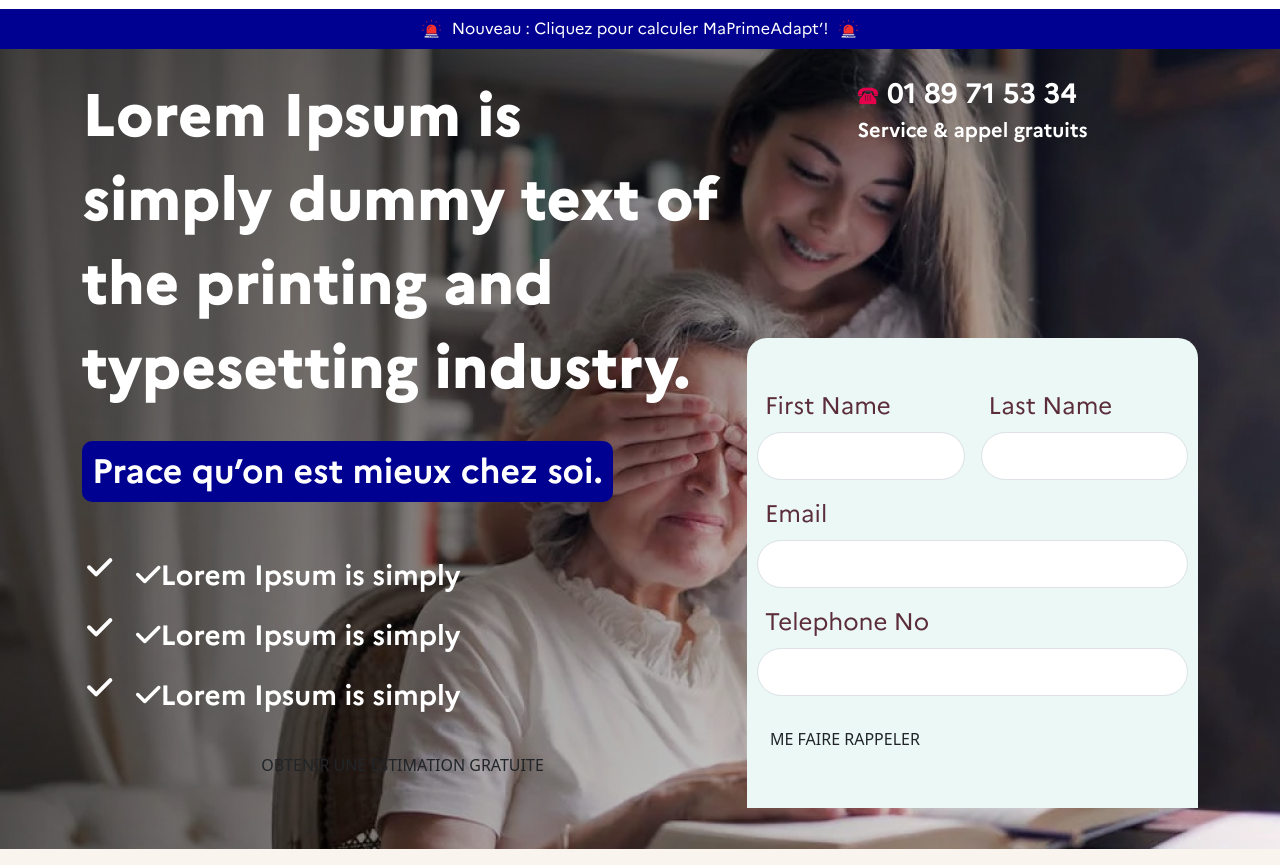
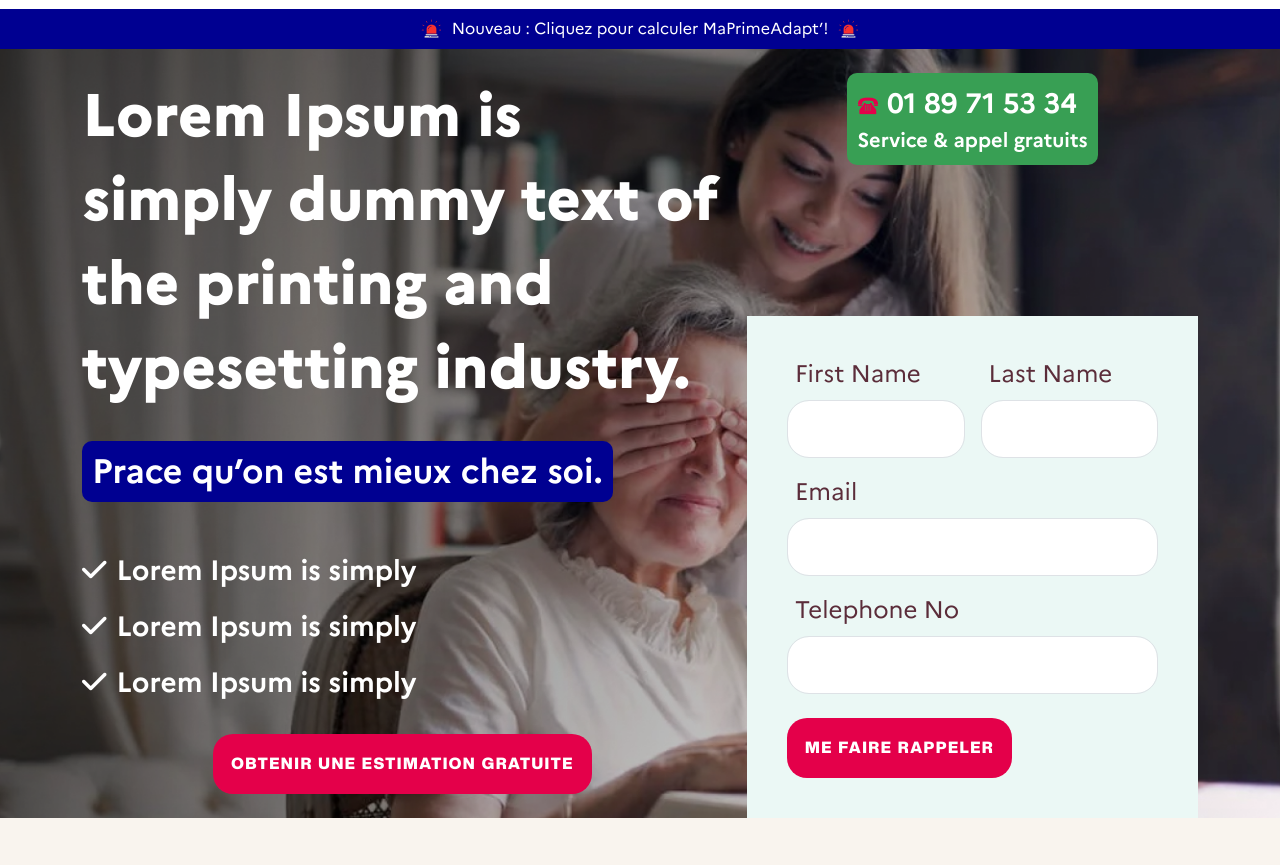
Before and after one commit to gmsakibursabbir/logiadapt, a plain HTML site: page index.html in a window 1280 px wide. Shown: the part 85-950 px from the top of the page. Drawn offline with nearby package versions, Linux system fonts and the light colour scheme.

Commit message:
Update style.css

```diff
--- a/css/style.css
+++ b/css/style.css
@@ -135,6 +135,24 @@ p {
   border-radius: 8px;
 }
 
+.text-underline{
+  text-decoration: underline;
+}
+
+.p-17{
+  background-color: var(--secondary-color);
+  color: var(--white);
+  border-radius: 20px;
+  font-family: var(--creatodisplay-black);
+  padding: 17px;
+  letter-spacing: 1.5px;
+}
+
+.p-17:hover{
+  background-color: var(--tedxt-dark);
+  color: var(--white);
+}
+
 .pink-btn {
   background-color: var(--secondary-color);
   color: var(--white);
@@ -182,7 +200,7 @@ p {
   padding-left: 20px;
 }
 
-.normal-btn{
+.normal-btn {
   padding: 0;
 }
 
@@ -208,8 +226,6 @@ p {
   font-family: var(--creatodisplay-bold);
   color: #06345d;
 }
-
-
 
 .nav-gap {
   padding: 0 20px;
@@ -241,14 +257,16 @@ p {
 
 /* === HERO START === */
 #hero {
-  width: 100%;
-  height: 800px;
   background-image: url(../images/bg.png);
   background-repeat: no-repeat;
   background-position: center;
   background-size: cover;
   background-attachment: fixed;
   color: var(--white);
+}
+
+.row-hero {
+  min-width: 800px;
 }
 
 .hero-bg {
@@ -259,23 +277,21 @@ p {
   border-radius: 10px;
 }
 
-.hero-list p {
-  margin-bottom: 5px;
+.hero-list p i {
+  padding-right: 10px;
+  padding-bottom: 14px;
 }
 
-.hero-list p::before {
-  content: url(../images/check.svg);
-  margin-top: 10px;
-  margin-right: 20px;
-  width: 40px;
+.hero-form {
+  background-color: var(--light-green);
+  padding: 40px;
+  bottom: 0;
 }
 
-.hero-form{
-  background-color: var(--light-green);
-  border-radius: 20px 20px 0 0;
-  width: 500px;
-  padding: 50px 10px;
-  bottom: 0;
+.mini-contant-hero {
+  background-color: var(--green);
+  padding: 10px;
+  border-radius: 10px;
 }
 /* === HERO END === */
 
@@ -345,7 +361,7 @@ p {
   border-top: none;
 }
 
-.prices-tap-box-content p:nth-child(4){
+.prices-tap-box-content p:nth-child(4) {
   padding-bottom: 10px;
 }
 
@@ -375,20 +391,24 @@ p {
 
 /* === SALLER START === */
 #saller {
-  width: 100%;
-  height: 350px;
   background-image: url(../images/saller.png);
   background-repeat: no-repeat;
   background-position: center;
   background-size: cover;
 }
 
+.row-saller {
+  min-height: 350px;
+}
+
 .saller-content {
   background-color: var(--white);
-  width: 600px;
-  height: 120px;
   border-radius: 10px 10px 0 0;
-  padding: 20px 30px;
+  padding: 18px 48px
+}
+
+.saller-bold{
+  font-family: var(--marianne-bold);
 }
 
 /* === SALLER END === */
@@ -454,8 +474,8 @@ p {
 input[type="text"],
 [type="email"],
 [type="tel"] {
-  border-radius: 80px !important;
-  height: 3em;
+  border-radius: 22px !important;
+  min-height: 58px;
 }
 
 label {
@@ -464,7 +484,7 @@ label {
   font-size: clamp(1.125rem, 0.6563rem + 1.5vw, 1.5rem);
 }
 
-.form-control:focus{
+.form-control:focus {
   border-color: #e400482f;
   box-shadow: 0 0 0 0.25rem rgba(255, 36, 128, 0.25);
 }
@@ -504,7 +524,7 @@ label {
 
 .footer-credit {
   padding: 30px;
-  border-top: 4px solid var(--light-green);
+  border-top: 2px solid #6CB8B8;
 }
 
 /* === FOOTER END === */
```
